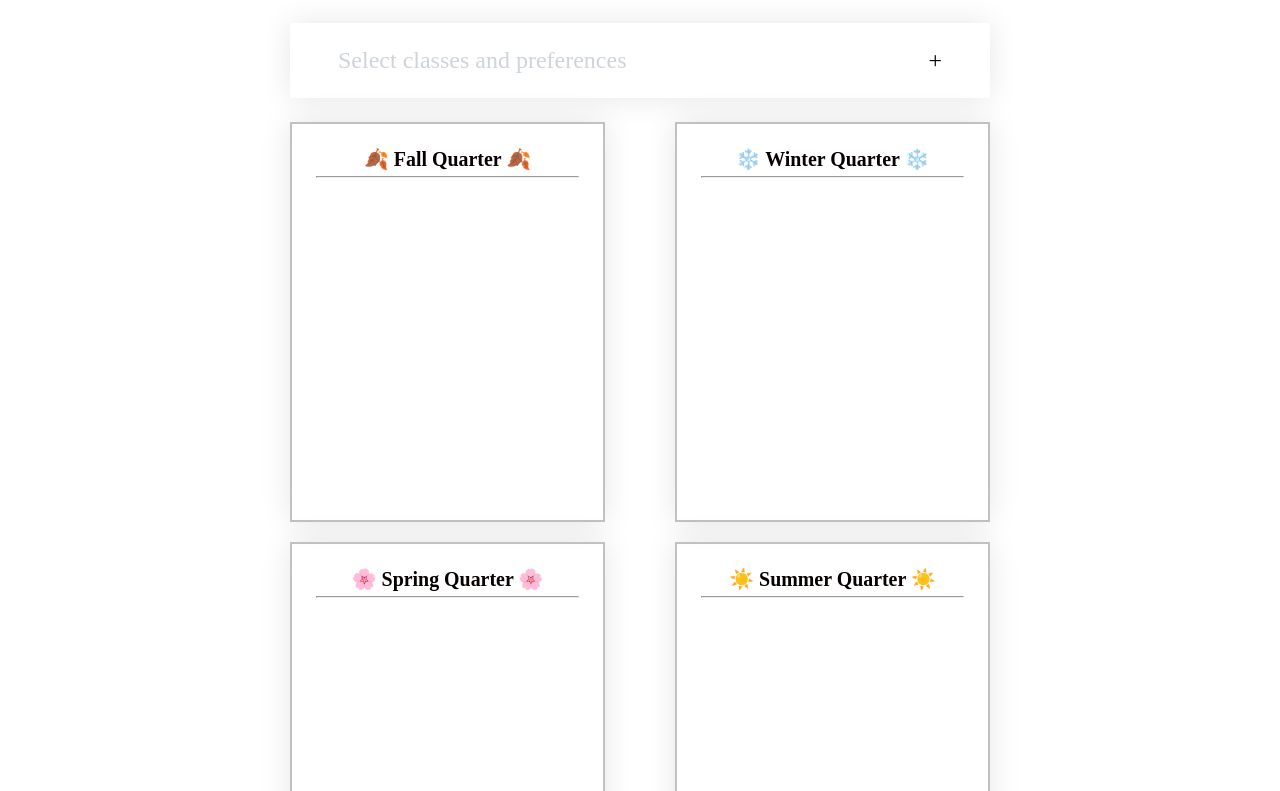
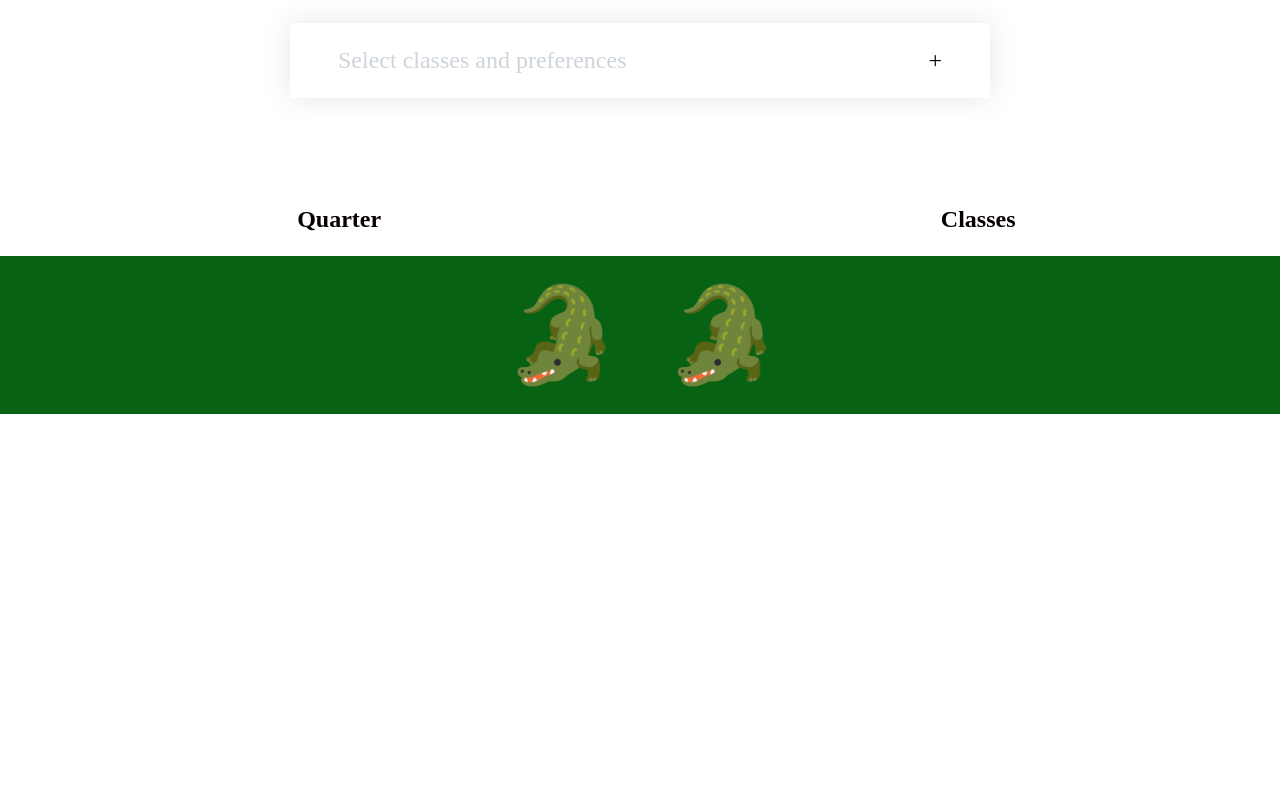
Before and after one commit to adamandwise/scheduling-tool, a React (Create React App) app: page / in a window 1280 px wide. Shown: the part 489-1280 px from the top of the page. After the commit the page ends 903 px from the top, so only its background shows below. Built offline with nearby package versions, Linux system fonts and the light colour scheme.

Commit message:
added most the functionality to get chatgpt open ai to generate a schedule and send it to be displayed. stilla few more kinks to iron out. but created routes and request, as well as custom user prompts that rely on user form inputs to change scheduling  due to user preferences.

```diff
--- a/src/App.js
+++ b/src/App.js
@@ -153,18 +153,31 @@ const classes = [
     is_lab_science: false,
   },
 ];
+
 export default function App() {
-  useEffect(() => {
-    fetch("http://localhost:3001/")
-      .then((response) => response.text())
-      .then((data) => console.log(data));
-  }, []);
-
+  const [schedule, setSchedule] = useState([]);
   const [formData, setFormData] = useState({
     summerClasses: 0,
     classesPerQuarter: 0,
     previousClasses: [],
   });
+
+  const handleButtonClick = async () => {
+    try {
+      const response = await fetch("http://localhost:3001/generate-schedule", {
+        method: "POST",
+        headers: {
+          "Content-Type": "application/json",
+        },
+        body: JSON.stringify(formData),
+      });
+      const data = await response.json();
+      //update state with recieved schedule
+      setSchedule(data);
+    } catch (error) {
+      console.log("Error generating schedule:", error);
+    }
+  };
 
   function handleFormInput(event) {
     const { name, value, type, checked } = event.target;
@@ -209,7 +222,12 @@ export default function App() {
   return (
     <div className="app">
       <Header />
-      <Form formData={formData} handleFormInput={handleFormInput} />
+      <Form
+        formData={formData}
+        handleFormInput={handleFormInput}
+        onButtonClick={handleButtonClick}
+      />
+      <ScheduleTable schedule={schedule} />
       <Footer />
     </div>
   );
@@ -223,9 +241,8 @@ function Header() {
   );
 }
 
-function Form({ formData, handleFormInput }) {
-  const [schedule, setSchedule] = useState([]);
-
+function Form({ formData, handleFormInput, onButtonClick }) {
+  //<All4Quarters schedule={schedule} />
   return (
     <div className="accordion">
       <h3 style={{ color: "red" }}>
@@ -237,51 +254,8 @@ function Form({ formData, handleFormInput }) {
       <AccordionItem
         formData={formData}
         handleFormInput={handleFormInput}
-        onScheduleGenerate={setSchedule}
+        onButtonClick={onButtonClick}
       />
-      <All4Quarters schedule={schedule} />
-    </div>
-  );
-}
-
-function All4Quarters({ schedule }) {
-  const getScheduleForSeason = (season) => {
-    const quarter = schedule.find((q) => q.season === season);
-    return quarter ? quarter.schedule : [];
-  };
-
-  return (
-    <div className="smorter-smallign">
-      <Display
-        season="🍂 Fall Quarter 🍂"
-        schedule={getScheduleForSeason("🍂 Fall Quarter 🍂")}
-      />
-      <Display
-        season="❄️ Winter  Quarter ❄️"
-        schedule={getScheduleForSeason("❄️ Winter  Quarter ❄️")}
-      />
-      <Display
-        season="🌸 Spring  Quarter 🌸"
-        schedule={getScheduleForSeason("🌸 Spring  Quarter 🌸")}
-      />
-      <Display
-        season="☀️ Summer  Quarter ☀️"
-        schedule={getScheduleForSeason("☀️ Summer  Quarter ☀️")}
-      />
-    </div>
-  );
-}
-
-function Display({ season, schedule }) {
-  return (
-    <div className="content-box quarter-content ">
-      <h5 className="centered">{season}</h5>
-      <hr></hr>
-      <ul>
-        {schedule.map((classItem, index) => (
-          <li key={index}>{classItem.class_name}</li>
-        ))}
-      </ul>
     </div>
   );
 }
@@ -294,7 +268,7 @@ function Footer() {
   );
 }
 
-function AccordionItem({ formData, handleFormInput, onScheduleGenerate }) {
+function AccordionItem({ formData, handleFormInput, onButtonClick }) {
   const [isOpen, setIsOpen] = useState(false);
 
   function handleToggle() {
@@ -312,7 +286,7 @@ function AccordionItem({ formData, handleFormInput, onScheduleGenerate }) {
           <Prefrences
             formData={formData}
             handleFormInput={handleFormInput}
-            onScheduleGenerate={onScheduleGenerate}
+            onButtonClick={onButtonClick}
           />
         </div>
       )}
@@ -320,7 +294,7 @@ function AccordionItem({ formData, handleFormInput, onScheduleGenerate }) {
   );
 }
 
-function Prefrences({ formData, handleFormInput, onScheduleGenerate }) {
+function Prefrences({ formData, handleFormInput, onButtonClick }) {
   //
   const handleFormSubmit = (event) => {
     event.preventDefault();
@@ -331,48 +305,6 @@ function Prefrences({ formData, handleFormInput, onScheduleGenerate }) {
   const stopProp = (event) => {
     event.stopPropagation();
   };
-
-  const handleButtonClick = () => {
-    const newSchedule = generateSchedule(classes, formData);
-
-    onScheduleGenerate(newSchedule);
-  };
-
-  function generateSchedule(classes, formData) {
-    const schedule = [
-      {
-        season: "🍂 Fall Quarter 🍂",
-        schedule: [classes[0], classes[1], classes[15]],
-      },
-      {
-        season: "❄️ Winter  Quarter ❄️",
-        schedule: [classes[6], classes[3], classes[16]],
-      },
-      {
-        season: "🌸 Spring  Quarter 🌸",
-        schedule: [classes[2], classes[14], classes[10]],
-      },
-      { season: "☀️ Summer  Quarter ☀️", schedule: [classes[4], classes[5]] },
-    ];
-
-    if (formData.summerClasses === "0") {
-      schedule[3].schedule = [];
-    } else if (formData.summerClasses === "1") {
-      schedule[3].schedule.pop(1);
-    }
-
-    if (formData.classesPerQuarter === "1") {
-      schedule[0].schedule.pop(1) && schedule[0].schedule.pop(2);
-      schedule[1].schedule.pop(1) && schedule[1].schedule.pop(2);
-      schedule[2].schedule.pop(1) && schedule[2].schedule.pop(2);
-    } else if (formData.classesPerQuarter === "2") {
-      schedule[0].schedule.pop(2);
-      schedule[1].schedule.pop(2);
-      schedule[2].schedule.pop(2);
-    }
-
-    return schedule;
-  }
 
   //form data
   return (
@@ -738,9 +670,30 @@ function Prefrences({ formData, handleFormInput, onScheduleGenerate }) {
 
         <br></br>
         <div className="generate">
-          <button onClick={handleButtonClick}>Generate Schedule</button>
+          <button onButtonClick={onButtonClick}>Generate Schedule</button>
         </div>
       </form>
     </div>
   );
 }
+
+function ScheduleTable({ schedule }) {
+  return (
+    <table className="content-box">
+      <thead>
+        <tr>
+          <th>Quarter</th>
+          <th>Classes</th>
+        </tr>
+      </thead>
+      <tbody>
+        {schedule.map((quarter, index) => (
+          <tr key={index}>
+            <td>{quarter.quarter}</td>
+            <td>{quarter.classes.map((c) => c.class_name).join(", ")}</td>
+          </tr>
+        ))}
+      </tbody>
+    </table>
+  );
+}
```
Also changed, not shown: server.js (+15 -9 lines).
